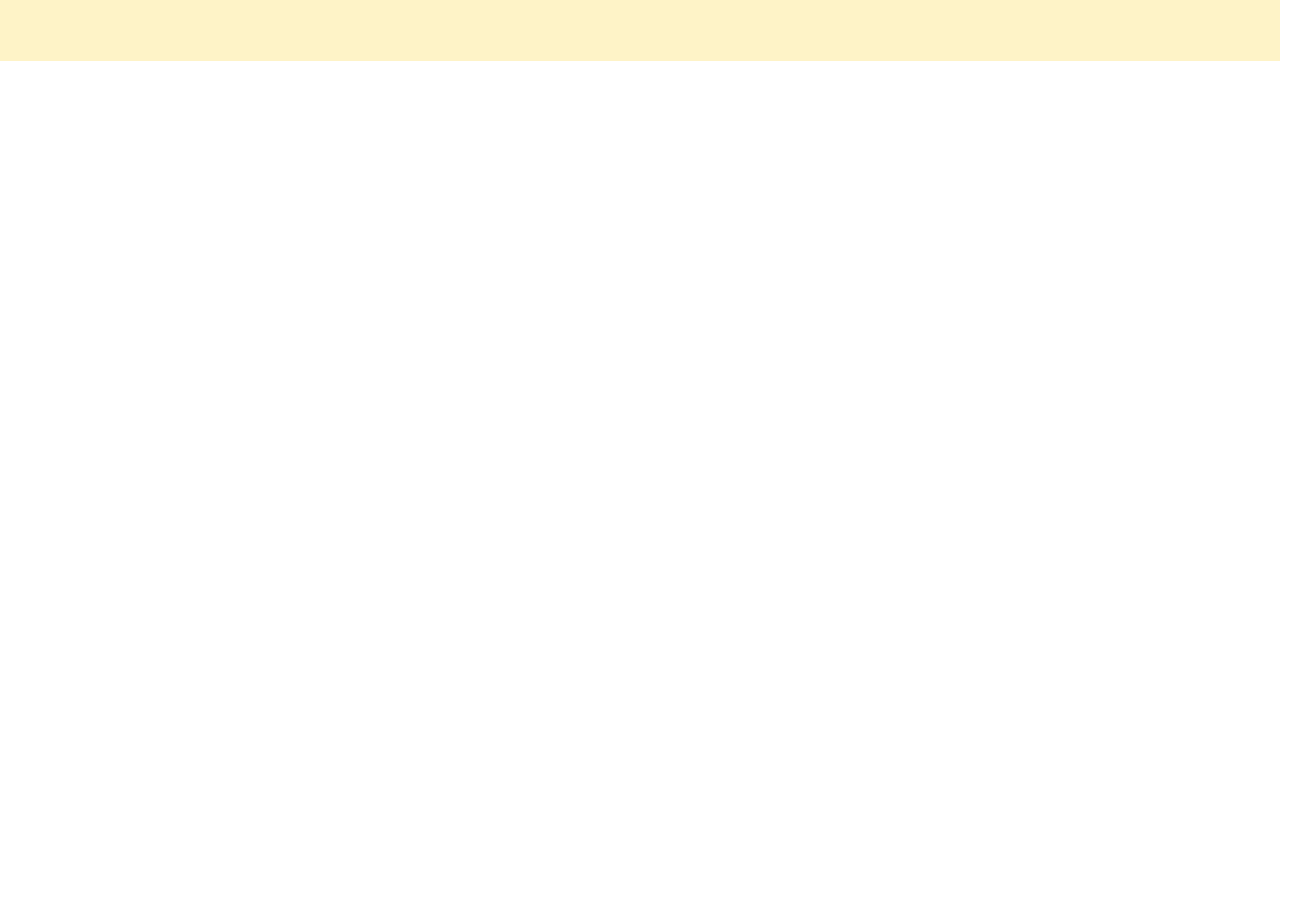
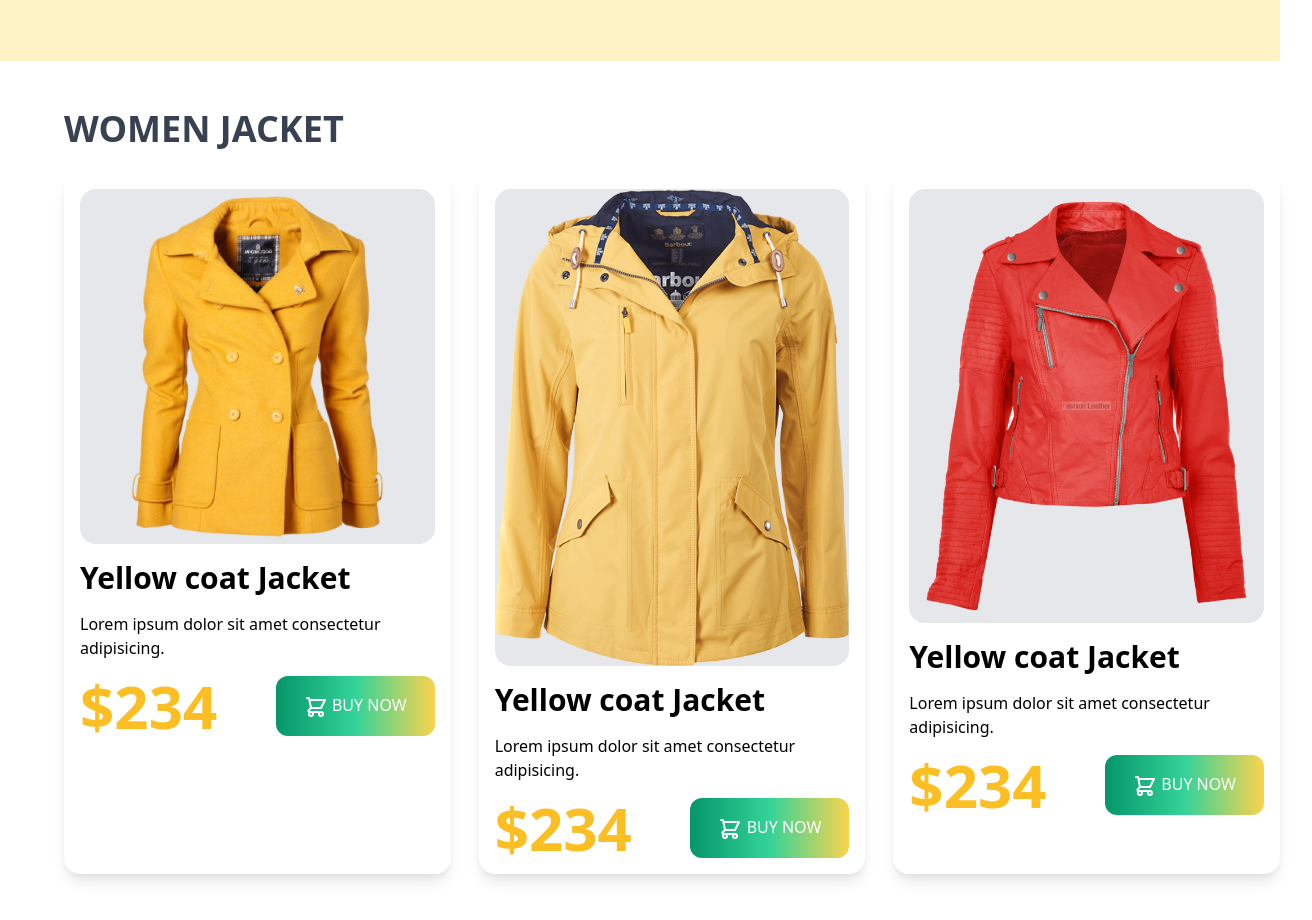
Before and after one commit to mhasan96/Penguin-fasion, a plain HTML site: page index.html in a window 1280 px wide. Shown: the part 554-1474 px from the top of the page, 1312 px wide, since content can reach past the window. Before the commit the page ends 800 px from the top, so only its background shows below. Drawn offline with nearby package versions, Linux system fonts and the light colour scheme.

Commit message:
jacked add

```diff
--- a/index.html
+++ b/index.html
@@ -13,7 +13,7 @@
   </head>
   <body>
     <header class="bg-yellow-100">
-      <section class="container flex items-center justify-around py-16">
+      <section class="container md:flex items-center justify-around py-16">
         <div class="space-y-4">
           <h1 class="text-7xl font-bold uppercase">
             <span class="text-yellow-400">Be the Penguin</span> <br />
@@ -33,6 +33,10 @@
               py-4
               bg-green-500
               rounded-xl
+              bg-gradient-to-r
+              from-green-600
+              via-green-400
+              to-yellow-300
             "
           >
             <svg
@@ -53,11 +57,147 @@
           </button>
         </div>
         <div>
-          <img class="ml-40" src="images/model.png" alt="" />
+          <img src="images/model.png" alt="" />
         </div>
       </section>
     </header>
-    <main></main>
+    <main>
+      <!-- woman jacket -->
+      <section class="container px-8 mx-8 my-12">
+        <h2 class="text-4xl uppercase text-gray-700 font-bold mb-6">
+          Women Jacket
+        </h2>
+        <!-- woman jacket container -->
+        <div class="grid grid-cols-3 gap-7">
+          <!-- single coat item  -->
+          <div class="shadow-lg rounded-2xl p-4 space-y-4">
+            <div class="bg-gray-200 rounded-2xl">
+              <img src="images/jacket-1.png" alt="" />
+            </div>
+            <h4 class="text-3xl font-bold">Yellow coat Jacket</h4>
+            <p>Lorem ipsum dolor sit amet consectetur adipisicing.</p>
+            <div class="flex justify-between">
+              <h2 class="text-6xl font-black text-yellow-400">$234</h2>
+              <button
+                class="
+                  text-white
+                  font-medium
+                  uppercase
+                  px-7
+                  py-4
+                  bg-green-500
+                  rounded-xl
+                  bg-gradient-to-r
+                  from-green-600
+                  via-green-400
+                  to-yellow-300
+                "
+              >
+                <svg
+                  xmlns="http://www.w3.org/2000/svg"
+                  class="inline h-6 w-6"
+                  fill="none"
+                  viewBox="0 0 24 24"
+                  stroke="currentColor"
+                >
+                  <path
+                    stroke-linecap="round"
+                    stroke-linejoin="round"
+                    stroke-width="2"
+                    d="M3 3h2l.4 2M7 13h10l4-8H5.4M7 13L5.4 5M7 13l-2.293 2.293c-.63.63-.184 1.707.707 1.707H17m0 0a2 2 0 100 4 2 2 0 000-4zm-8 2a2 2 0 11-4 0 2 2 0 014 0z"
+                  />
+                </svg>
+                Buy Now
+              </button>
+            </div>
+          </div>
+          <!-- single coat item  -->
+          <div class="shadow-lg rounded-2xl p-4 space-y-4">
+            <div class="bg-gray-200 rounded-2xl">
+              <img src="images/jacket-2.png" alt="" />
+            </div>
+            <h4 class="text-3xl font-bold">Yellow coat Jacket</h4>
+            <p>Lorem ipsum dolor sit amet consectetur adipisicing.</p>
+            <div class="flex justify-between">
+              <h2 class="text-6xl font-black text-yellow-400">$234</h2>
+              <button
+                class="
+                  text-white
+                  font-medium
+                  uppercase
+                  px-7
+                  py-4
+                  bg-green-500
+                  rounded-xl
+                  bg-gradient-to-r
+                  from-green-600
+                  via-green-400
+                  to-yellow-300
+                "
+              >
+                <svg
+                  xmlns="http://www.w3.org/2000/svg"
+                  class="inline h-6 w-6"
+                  fill="none"
+                  viewBox="0 0 24 24"
+                  stroke="currentColor"
+                >
+                  <path
+                    stroke-linecap="round"
+                    stroke-linejoin="round"
+                    stroke-width="2"
+                    d="M3 3h2l.4 2M7 13h10l4-8H5.4M7 13L5.4 5M7 13l-2.293 2.293c-.63.63-.184 1.707.707 1.707H17m0 0a2 2 0 100 4 2 2 0 000-4zm-8 2a2 2 0 11-4 0 2 2 0 014 0z"
+                  />
+                </svg>
+                Buy Now
+              </button>
+            </div>
+          </div>
+          <!-- single coat item  -->
+          <div class="shadow-lg rounded-2xl p-4 space-y-4">
+            <div class="bg-gray-200 rounded-2xl">
+              <img src="images/jacket-3.png" alt="" />
+            </div>
+            <h4 class="text-3xl font-bold">Yellow coat Jacket</h4>
+            <p>Lorem ipsum dolor sit amet consectetur adipisicing.</p>
+            <div class="flex justify-between">
+              <h2 class="text-6xl font-black text-yellow-400">$234</h2>
+              <button
+                class="
+                  text-white
+                  font-medium
+                  uppercase
+                  px-7
+                  py-4
+                  bg-green-500
+                  rounded-xl
+                  bg-gradient-to-r
+                  from-green-600
+                  via-green-400
+                  to-yellow-300
+                "
+              >
+                <svg
+                  xmlns="http://www.w3.org/2000/svg"
+                  class="inline h-6 w-6"
+                  fill="none"
+                  viewBox="0 0 24 24"
+                  stroke="currentColor"
+                >
+                  <path
+                    stroke-linecap="round"
+                    stroke-linejoin="round"
+                    stroke-width="2"
+                    d="M3 3h2l.4 2M7 13h10l4-8H5.4M7 13L5.4 5M7 13l-2.293 2.293c-.63.63-.184 1.707.707 1.707H17m0 0a2 2 0 100 4 2 2 0 000-4zm-8 2a2 2 0 11-4 0 2 2 0 014 0z"
+                  />
+                </svg>
+                Buy Now
+              </button>
+            </div>
+          </div>
+        </div>
+      </section>
+    </main>
     <footer></footer>
   </body>
 </html>
```
